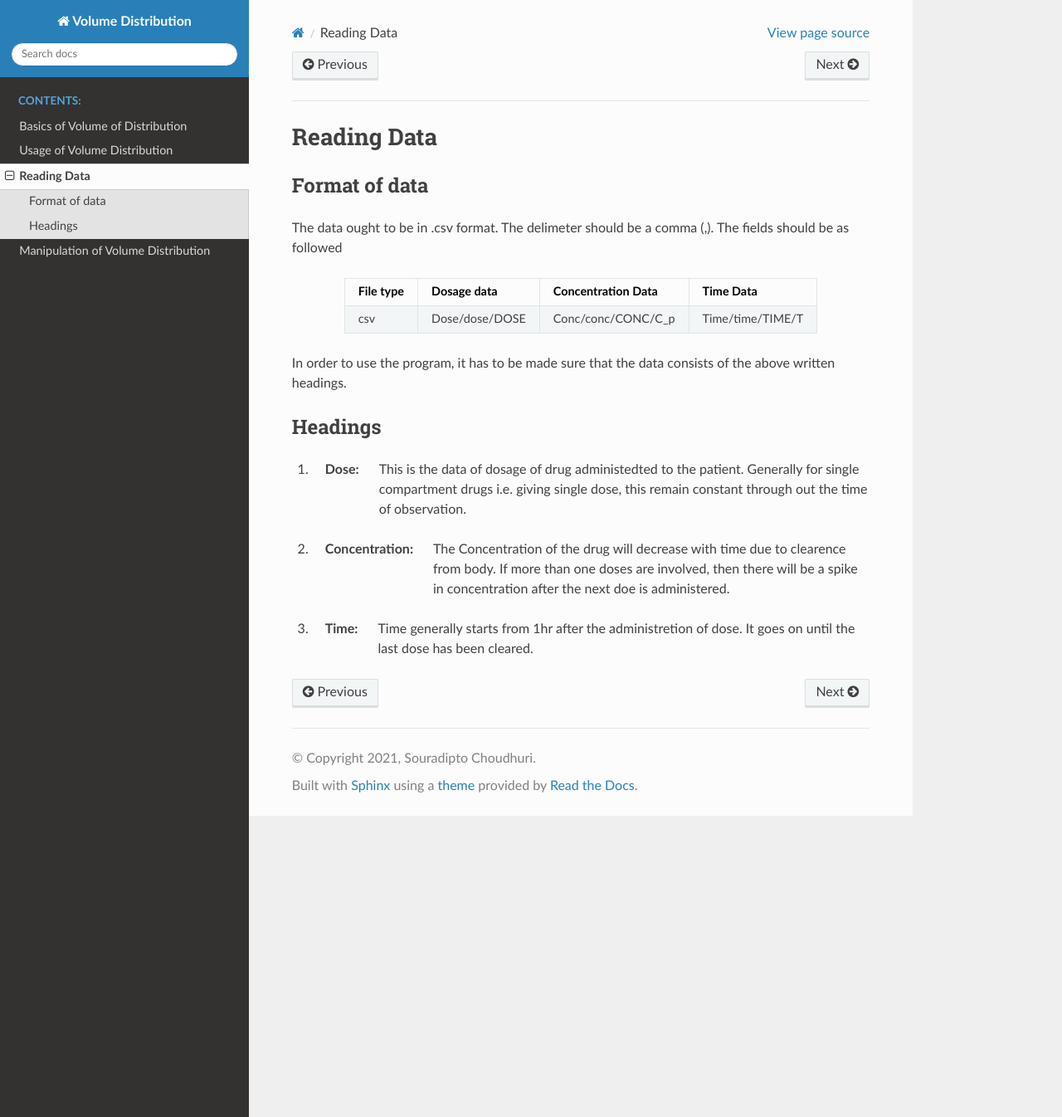
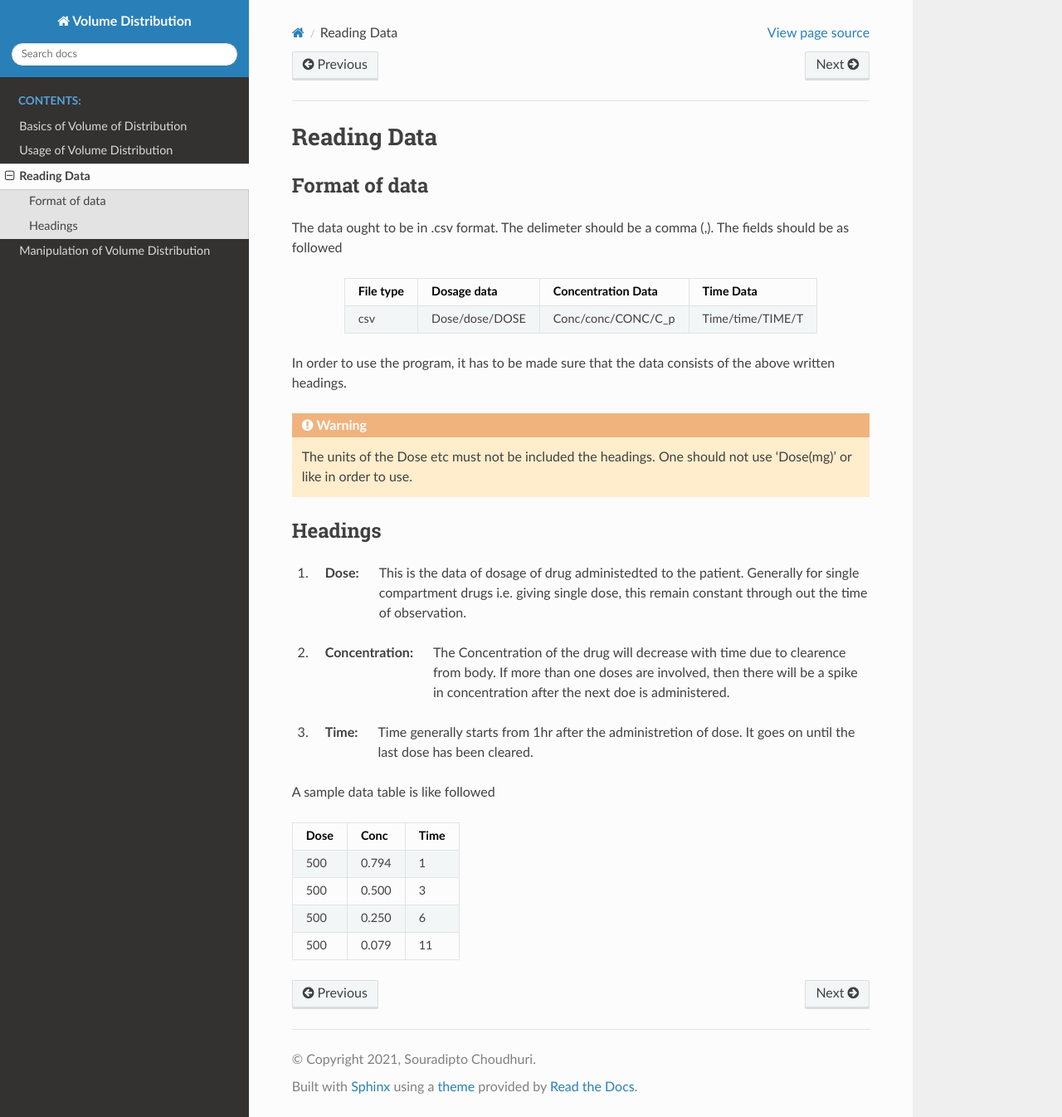
Before and after one commit to Suryarpan/volume-distribution, a Sphinx documentation site: the page built from doc/readData.rst, in a window 1280 px wide and 1346 px high. Shown: the whole window at 83% size. Built offline with Sphinx 7.4.7 and the Read the Docs theme 2.0.0, drawn with Linux system fonts in a browser that asks for light colours.

Commit message:
Updated Documentation

```diff
--- a/doc/readData.rst
+++ b/doc/readData.rst
@@ -14,9 +14,22 @@ The data ought to be in .csv format. The delimeter should be a comma (,). The fi
 
 In order to use the program, it has to be made sure that the data consists of the above written headings.
 
+.. warning::
+   The units of the Dose etc must not be included the headings. One should not use 'Dose(mg)' or like in order to use.
+
 Headings
 =========
 
 #. :Dose: This is the data of dosage of drug administedted to the patient. Generally for single compartment drugs i.e. giving single dose, this remain constant through out the time of observation.
 #. :Concentration: The Concentration of the drug will decrease with time due to clearence from body. If more than one doses are involved, then there will be a spike in concentration after the next doe is administered.
 #. :Time: Time generally starts from 1hr after the administretion of dose. It goes on until the last dose has been cleared.
+
+A sample data table is like followed
+
+.. csv-table::
+   :header: Dose, Conc, Time
+
+   500, 0.794, 1
+   500, 0.500, 3
+   500, 0.250, 6
+   500, 0.079, 11
```
